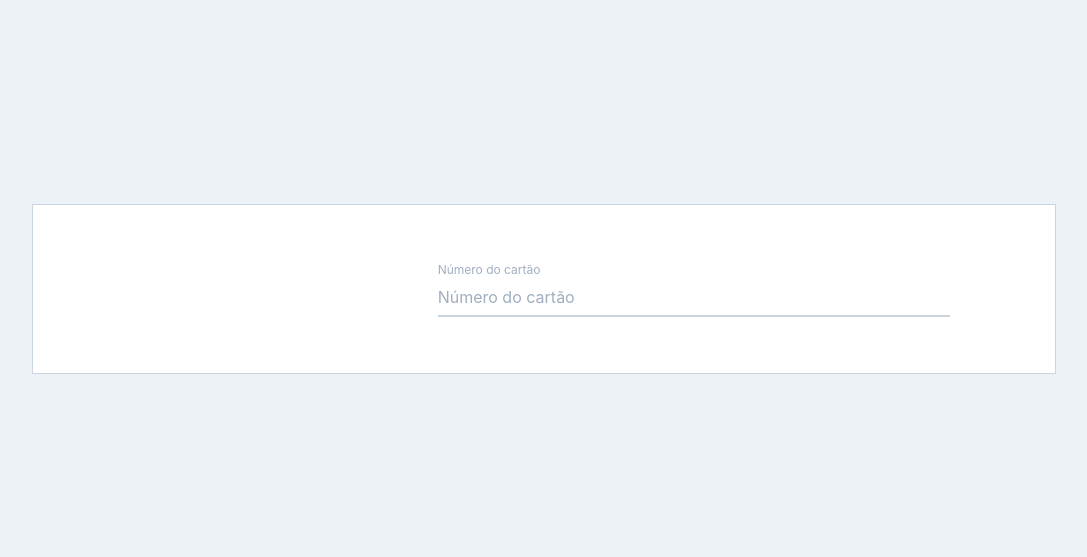
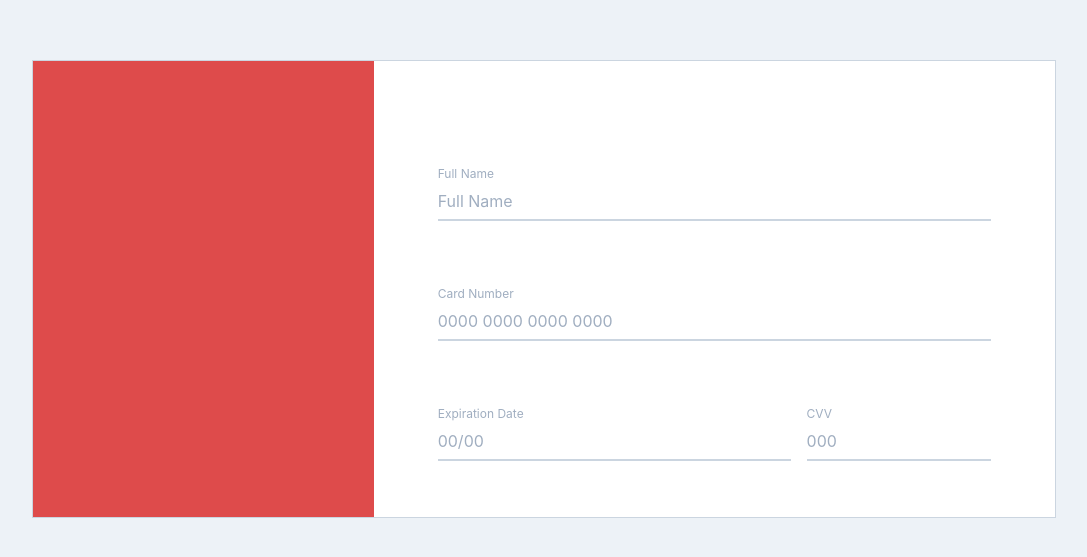
Before and after one commit to gustavomonjardim/checkout-form, a React (Create React App) app: page / in a window 1280 px wide. Shown: the part 111-668 px from the top of the page, without its empty margins (96-1183 px from the left). Built offline with nearby package versions, Linux system fonts and the light colour scheme; the HTML template or start-up script is replaced by a standard one.

Commit message:
feat: cria form de pagamento com o FormProvider

```diff
--- a/src/App.js
+++ b/src/App.js
@@ -1,12 +1,32 @@
-import React from 'react';
+import React, { useState } from 'react';
 
 import './styles/global.css';
 import CheckoutForm from './components/CheckoutForm';
+import { FormProvider } from './context/FormContext';
+import { paymentValidation } from './services/paymentValidation';
 
 function App() {
+  const [paymentData] = useState({
+    cardNumber: '',
+    fullName: '',
+    expirationDate: '',
+    cvv: '',
+    installments: 0,
+  });
+
+  const submitPaymentData = (data) => {
+    console.log(data);
+  };
+
   return (
     <div className="bg-gray-200 min-w-screen min-h-screen flex items-center justify-center">
-      <CheckoutForm />
+      <FormProvider
+        initialValues={paymentData}
+        onSubmit={submitPaymentData}
+        validationSchema={paymentValidation}
+      >
+        <CheckoutForm />
+      </FormProvider>
     </div>
   );
 }
--- a/src/components/CheckoutForm/checkoutForm.js
+++ b/src/components/CheckoutForm/checkoutForm.js
@@ -1,21 +1,67 @@
-import React, { useState } from 'react';
+import React from 'react';
 
+import { useForm } from '../../context/FormContext';
+import { cardNumberMask, cardDateMask } from '../../services/maskService';
 import TextInput from '../TextInput';
 
 const CheckoutForm = () => {
-  const [cardNumber, setCardNumber] = useState('');
+  const { handleChange, handleBlur, values, errors, touched } = useForm();
 
   return (
-    <div className="w-full max-w-screen-lg h-screen max-h-screen md:h-auto flex flex-row flex-wrap md:mx-8 bg-white border border-solid border-gray-400">
-      <div className="w-full md:w-1/3 bg-primary md:h-full"></div>
+    <div className="w-full max-w-screen-lg h-screen md:h-auto flex flex-col md:flex-row md:mx-8 bg-white border border-solid border-gray-400">
+      <div className="flex-1 w-full md:w-1/3 bg-primary"></div>
       <div className="w-full md:w-2/3 bg-white md:h-full p-12 md:px-16">
-        <TextInput
-          value={cardNumber}
-          onChange={setCardNumber}
-          id="cardNumber"
-          placeholder="Número do cartão"
-          label="Número do cartão"
-        />
+        <div className="pt-12 md:pt-12">
+          <TextInput
+            id="fullName"
+            placeholder="Full Name"
+            label="Full Name"
+            value={values.fullName}
+            onChange={handleChange('fullName')}
+            onBlur={handleBlur('fullName')}
+            error={touched['fullName'] ? errors['fullName'] : null}
+          />
+        </div>
+        <div className="pt-12 md:pt-12">
+          <TextInput
+            id="cardNumber"
+            placeholder="0000 0000 0000 0000"
+            label="Card Number"
+            maxLength={19}
+            formatText={(current) => cardNumberMask(current, values.cardNumber)}
+            value={values.cardNumber}
+            onChange={handleChange('cardNumber')}
+            onBlur={handleBlur('cardNumber')}
+            error={touched['cardNumber'] ? errors['cardNumber'] : null}
+          />
+        </div>
+        <div className="w-full flex flex-wrap pt-12 md:pt-12">
+          <div className="w-2/3 pr-4">
+            <TextInput
+              id="expirationDate"
+              placeholder="00/00"
+              label="Expiration Date"
+              maxLength={5}
+              formatText={(current) => cardDateMask(current, values.expirationDate)}
+              value={values.expirationDate}
+              onChange={handleChange('expirationDate')}
+              onBlur={handleBlur('expirationDate')}
+              error={touched['expirationDate'] ? errors['expirationDate'] : null}
+            />
+          </div>
+          <div className="w-1/3">
+            <TextInput
+              id="cvv"
+              placeholder="000"
+              label="CVV"
+              maxLength={3}
+              value={values.cvv}
+              onChange={handleChange('cvv')}
+              onBlur={handleBlur('cvv')}
+              error={touched['cvv'] ? errors['cvv'] : null}
+            />
+          </div>
+        </div>
       </div>
     </div>
   );
--- a/src/components/TextInput/textInput.js
+++ b/src/components/TextInput/textInput.js
@@ -27,7 +27,7 @@ const TextInput = ({
   };
 
   return (
-    <div className="w-full max-w-lg my-2">
+    <div className="w-full my-2">
       <label className="block text-gray-500 text-xs" htmlFor={id}>
         {label}
       </label>
--- a/src/services/paymentValidation.js
+++ b/src/services/paymentValidation.js
@@ -37,7 +37,6 @@ const paymentValidation = Yup.object({
     .required('Por favor, informe o código de segurança do cartão.')
     .length(3, 'Por favor, informe o código de segurança do cartão.'),
   installments: Yup.number()
-    .ensure()
     .required('Por favor, informe o número de parcelas.')
     .min(1, 'O número de parcelas deve ser pelo menos 1.')
     .max(12, 'O número de parcelas deve ser no máximo 12.'),
```
